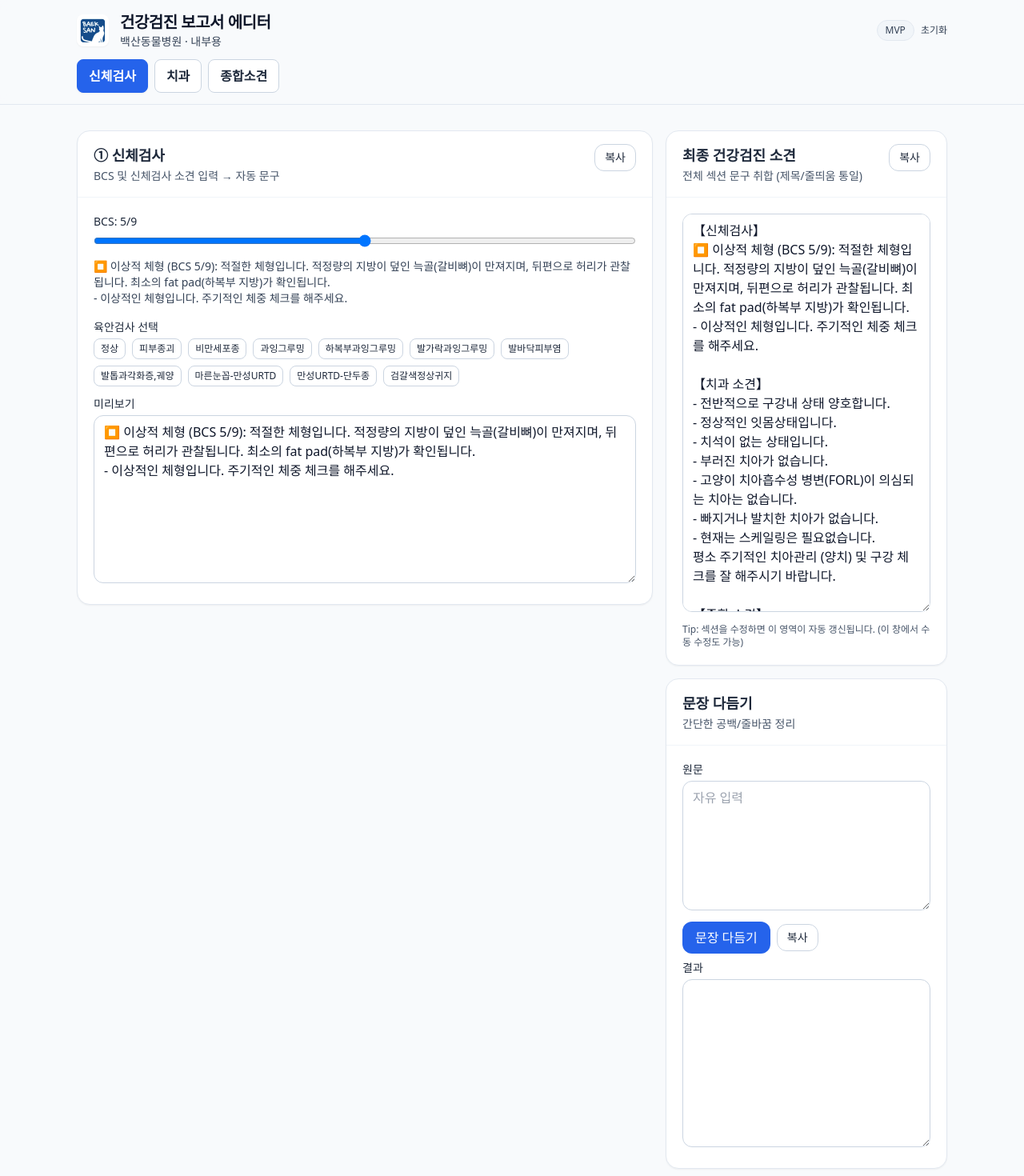
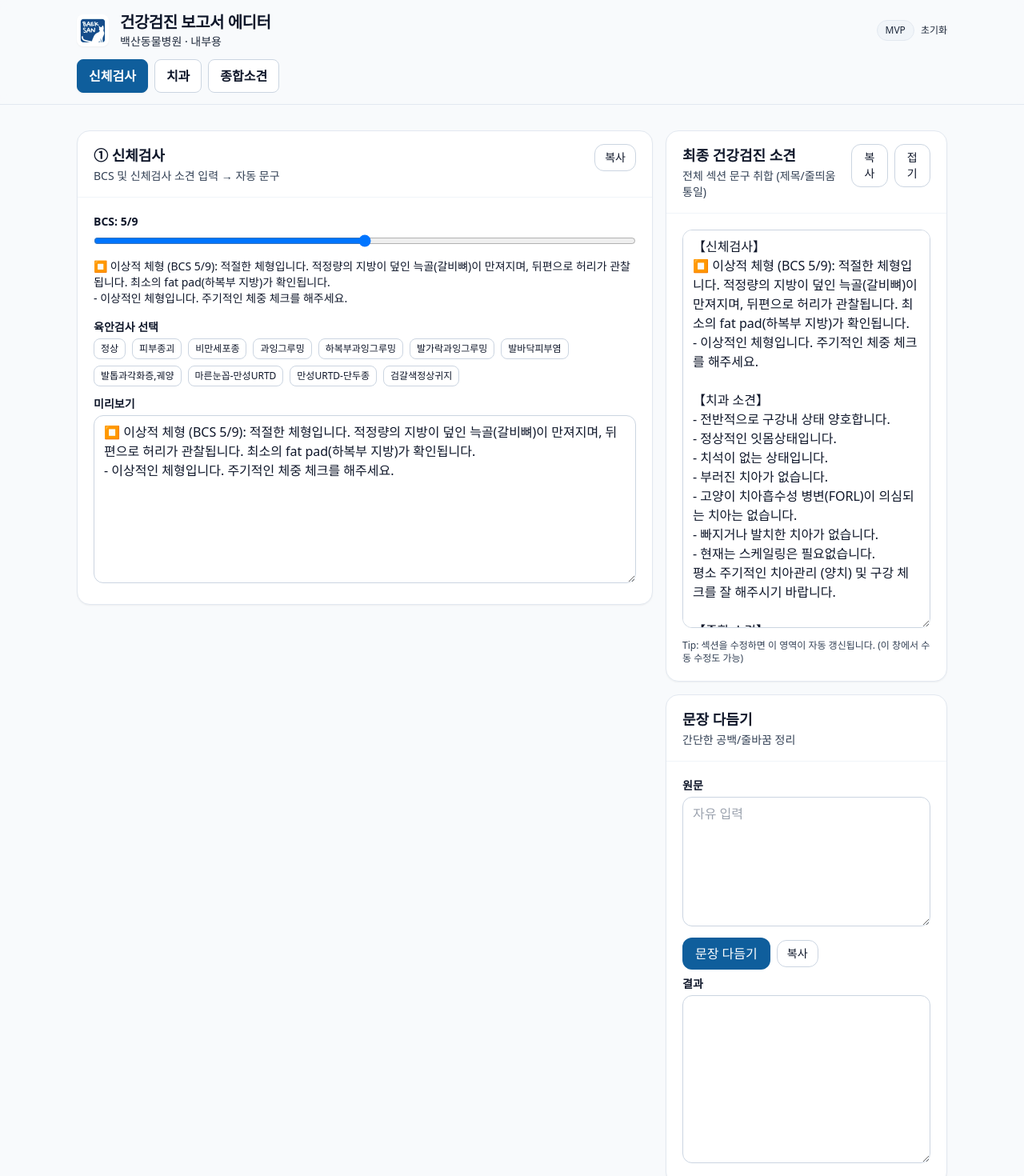
Before and after one commit to hodewdew-creator/BS_health_report_editor, a React (Vite) app: page / in a window 1280 px wide. Shown: the top 1470 px of the page at 80% size. Built offline with nearby package versions, Linux system fonts and the light colour scheme.

Commit message:
Update App.jsx

```diff
--- a/src/App.jsx
+++ b/src/App.jsx
@@ -1,12 +1,19 @@
+
 import React, { useEffect, useMemo, useState } from "react";
 import templates from "./data/templates.json";
 
 /**
- * App.jsx — UI Polish v3 + Hover Preview
- * - 더 또렷한 탭/텍스트(blue-600, slate-700)
- * - 최종 소견: 실제 줄바꿈(\n)로 출력, 섹션 제목 통일(【…】)
- * - 태그 호버 프리뷰: 신체검사/종합소견 태그 위에 마우스를 올리면 즉시 미리보기
+ * App.jsx — UI Polish v4
+ * - BRAND color: toned-down hospital blue (#0F5E9C) applied to active tabs/chips
+ * - Overall(종합소견) hover preview moved between tags and addenda (no jumping)
+ * - Addenda textarea rows=3
+ * - Dental preview rows=10
+ * - OutputPanel collapsible
+ * - Darker typography for tag headings/labels
  */
+
+// ===== Brand color (adjust here if 병원 컬러 변경) =====
+const BRAND = { bg: "#0F5E9C", border: "#0F5E9C", text: "#ffffff" };
 
 export default function App() {
   const [tab, setTab] = useState(() => {
@@ -73,9 +80,9 @@ function Card({ title, subtitle, children, right }) {
     <section className="bg-white rounded-2xl shadow-sm border border-slate-200">
       <div className="flex items-start justify-between gap-3 px-5 py-4 border-b border-slate-100">
         <div>
-          <h2 className="text-lg font-semibold text-slate-800">{title}</h2>
+          <h2 className="text-lg font-semibold text-slate-900">{title}</h2>
           {subtitle ? (
-            <p className="text-sm text-slate-600 mt-0.5">{subtitle}</p>
+            <p className="text-sm text-slate-700 mt-0.5">{subtitle}</p>
           ) : null}
         </div>
         <div>{right}</div>
@@ -86,16 +93,16 @@ function Card({ title, subtitle, children, right }) {
 }
 function Field({ label, children, hint }) { return (
   <label className="block">
-    <div className="mb-1 text-sm font-medium text-slate-800">{label}</div>
+    <div className="mb-1 text-sm font-semibold text-slate-900">{label}</div>
     {children}
-    {hint ? <div className="mt-1 text-xs text-slate-600">{hint}</div> : null}
+    {hint ? <div className="mt-1 text-xs text-slate-700">{hint}</div> : null}
   </label>
 ); }
 function TextArea({ value, onChange, rows = 5, placeholder }) { return (
   <textarea className="w-full rounded-xl border border-slate-300 px-3 py-2 focus:outline-none focus:ring-2 focus:ring-blue-500/40 focus:border-blue-500 resize-y text-slate-900" rows={rows} value={value} onChange={(e)=> onChange(e.target.value)} placeholder={placeholder} />
 ); }
 function CopyBtn({ text, label = "복사" }) { return (
-  <button onClick={async ()=>{ try { await navigator.clipboard.writeText(text || ""); } catch {} }} className="rounded-xl border border-slate-300 px-3 py-1.5 text-sm hover:bg-slate-50 active:scale-[.99] text-slate-800">{label}</button>
+  <button onClick={async ()=>{ try { await navigator.clipboard.writeText(text || ""); } catch {} }} className="rounded-xl border border-slate-300 px-3 py-1.5 text-sm hover:bg-slate-50 active:scale-[.99] text-slate-900">{label}</button>
 ); }
 
 /*********************************
@@ -116,20 +123,20 @@ function Header({ tab, onTab }) {
               <div className="text-lg md:text-xl font-semibold tracking-tight text-slate-900">
                 건강검진 보고서 에디터
               </div>
-              <div className="text-sm text-slate-700">
+              <div className="text-sm text-slate-800">
                 백산동물병원 · 내부용
               </div>
             </div>
           </div>
 
           <div className="flex items-center gap-2">
-            <span className="inline-flex items-center px-2.5 py-1 rounded-full text-xs bg-slate-100 text-slate-700 border border-slate-200">
+            <span className="inline-flex items-center px-2.5 py-1 rounded-full text-xs bg-slate-100 text-slate-800 border border-slate-200">
               MVP
             </span>
             <a
               href="#"
               onClick={(e)=>{ e.preventDefault(); localStorage.clear(); location.reload(); }}
-              className="text-xs text-slate-700 hover:text-slate-900"
+              className="text-xs text-slate-800 hover:text-slate-900"
               title="모든 데이터(로컬저장) 초기화"
             >
               초기화
@@ -154,9 +161,10 @@ function SegTab({ label, active, onClick }){
       className={
         "px-3.5 py-2 rounded-lg border text-sm md:text-base font-semibold transition " +
         (active
-          ? "bg-blue-600 text-white border-blue-600 shadow-sm"
-          : "bg-white text-slate-800 border-slate-300 hover:bg-slate-50")
+          ? "text-white shadow-sm"
+          : "bg-white text-slate-900 border-slate-300 hover:bg-slate-50")
       }
+      style={active ? { backgroundColor: BRAND.bg, borderColor: BRAND.border } : {}}
     >
       {label}
     </button>
@@ -164,7 +172,7 @@ function SegTab({ label, active, onClick }){
 }
 function Footer(){
   return (
-    <footer className="py-6 text-center text-xs text-slate-600">
+    <footer className="py-6 text-center text-xs text-slate-700">
       <div className="mx-auto max-w-6xl px-4">
         © {new Date().getFullYear()} Vet Report Tools · 로컬에서 동작(데이터: localStorage)
       </div>
@@ -206,104 +214,6 @@ const DEFAULT_DENTAL_OPTS = {
   scaling: ["권장되지 않음", "경미한 권장", "강력한 권장","금일진행완료"],
 };
 
-function _pickDentalDesc(group, value){
-  const table = (DENTAL_DESC[group] || {});
-  if (value in table) return table[value];
-  const v = (value || "").toLowerCase().replace(/\s+/g, "");
-  for (const k of Object.keys(table)){
-    if (k.toLowerCase().replace(/\s+/g, "") === v) return table[k];
-  }
-  return "";
-}
-function getBCSText(bcs){ return DEFAULT_BCS_TEXT[bcs] || DEFAULT_BCS_TEXT[5]; }
-function getDentalOpts(){ return DEFAULT_DENTAL_OPTS; }
-
-/*********************************
- * 1) 신체검사
- *********************************/
-const defaultPhys = { bcs: 5, looks: {} };
-const PHYS_LOOKS = templates.physical.looks.map(r => ({ title: r.title, desc: r.text }));
-
-function makePhysText(p){
-  const NL = String.fromCharCode(10);
-  const base = getBCSText(p.bcs);
-  const chosen = (PHYS_LOOKS || [])
-    .filter(x => (p.looks && p.looks[x.title]))
-    .map(x => x.desc);
-  if (!chosen.length) return base;
-  return [base, "", "<육안검사>", ...chosen].join(NL);
-}
-
-function PhysicalExamCard(){
-  const [phys, setPhys] = useState(loadLS(key.phys, defaultPhys));
-  const [hover, setHover] = useState(""); // 호버 프리뷰
-  const text = useMemo(()=> makePhysText(phys), [phys]);
-  useEffect(()=> { saveLS(key.phys, phys); emitChange(); }, [phys]);
-
-  return (
-    <Card title="① 신체검사" subtitle="BCS 및 신체검사 소견 입력 → 자동 문구" right={<CopyBtn text={text} />}>
-      <Field label={`BCS: ${phys.bcs}/9`}>
-        <input
-          type="range"
-          min={1}
-          max={9}
-          value={phys.bcs}
-          onChange={(e)=> setPhys({ ...phys, bcs: Number(e.target.value) })}
-          className="w-full"
-        />
-        <div className="mt-2 text-sm text-slate-700 whitespace-pre-wrap">
-          {getBCSText(phys.bcs)}
-        </div>
-      </Field>
-
-      <div className="mt-4">
-        <div className="mb-1 text-sm font-medium text-slate-800">육안검사 선택</div>
-        <div className="flex flex-wrap gap-2">
-          {PHYS_LOOKS.map((opt) => {
-            const on = !!(phys.looks && phys.looks[opt.title]);
-            return (
-              <button
-                key={opt.title}
-                onMouseEnter={()=> setHover(opt.desc)}
-                onMouseLeave={()=> setHover("")}
-                onClick={() => {
-                  const next = { ...(phys.looks || {}) };
-                  next[opt.title] = !on;
-                  setPhys({ ...phys, looks: next });
-                }}
-                className={
-                  "px-2 py-1 text-xs rounded-lg border active:scale-[.98] " +
-                  (on
-                    ? "bg-blue-600 text-white border-blue-600"
-                    : "bg-white text-slate-800 border-slate-300 hover:bg-slate-50")
-                }
-                title={opt.desc}
-              >
-                {opt.title}
-              </button>
-            );
-          })}
-        </div>
-        {/* 호버 프리뷰 */}
-        {hover && (
-          <div className="mt-3 rounded-xl border border-blue-200 bg-blue-50 text-blue-900 text-sm p-3 whitespace-pre-wrap">
-            {hover}
-          </div>
-        )}
-      </div>
-
-      <div className="mt-3">
-        <Field label="미리보기">
-          <TextArea value={text} onChange={() => {}} rows={8} />
-        </Field>
-      </div>
-    </Card>
-  );
-}
-
-/*********************************
- * 2) 치과 소견
- *********************************/
 const DENTAL_DESC = {
   status: {
     "양호": "- 전반적으로 구강내 상태 양호합니다.",
@@ -360,6 +270,100 @@ const DENTAL_DESC = {
   }
 };
 
+function _pickDentalDesc(group, value){
+  const table = (DENTAL_DESC[group] || {});
+  if (value in table) return table[value];
+  const v = (value || "").toLowerCase().replace(/\s+/g, "");
+  for (const k of Object.keys(table)){
+    if (k.toLowerCase().replace(/\s+/g, "") === v) return table[k];
+  }
+  return "";
+}
+function getBCSText(bcs){ return DEFAULT_BCS_TEXT[bcs] || DEFAULT_BCS_TEXT[5]; }
+function getDentalOpts(){ return DEFAULT_DENTAL_OPTS; }
+
+/*********************************
+ * 1) 신체검사
+ *********************************/
+const defaultPhys = { bcs: 5, looks: {} };
+const PHYS_LOOKS = templates.physical.looks.map(r => ({ title: r.title, desc: r.text }));
+
+function makePhysText(p){
+  const NL = String.fromCharCode(10);
+  const base = getBCSText(p.bcs);
+  const chosen = (PHYS_LOOKS || [])
+    .filter(x => (p.looks && p.looks[x.title]))
+    .map(x => x.desc);
+  if (!chosen.length) return base;
+  return [base, "", "<육안검사>", ...chosen].join(NL);
+}
+
+function PhysicalExamCard(){
+  const [phys, setPhys] = useState(loadLS(key.phys, defaultPhys));
+  const [hover, setHover] = useState(""); // 호버 프리뷰
+  const text = useMemo(()=> makePhysText(phys), [phys]);
+  useEffect(()=> { saveLS(key.phys, phys); emitChange(); }, [phys]);
+
+  return (
+    <Card title="① 신체검사" subtitle="BCS 및 신체검사 소견 입력 → 자동 문구" right={<CopyBtn text={text} />}>
+      <Field label={`BCS: ${phys.bcs}/9`}>
+        <input
+          type="range"
+          min={1}
+          max={9}
+          value={phys.bcs}
+          onChange={(e)=> setPhys({ ...phys, bcs: Number(e.target.value) })}
+          className="w-full"
+        />
+        <div className="mt-2 text-sm text-slate-900 whitespace-pre-wrap">
+          {getBCSText(phys.bcs)}
+        </div>
+      </Field>
+
+      <div className="mt-4">
+        <div className="mb-1 text-sm font-semibold text-slate-900">육안검사 선택</div>
+        <div className="flex flex-wrap gap-2">
+          {PHYS_LOOKS.map((opt) => {
+            const on = !!(phys.looks && phys.looks[opt.title]);
+            return (
+              <button
+                key={opt.title}
+                onMouseEnter={()=> setHover(opt.desc)}
+                onMouseLeave={()=> setHover("")}
+                onClick={() => {
+                  const next = { ...(phys.looks || {}) };
+                  next[opt.title] = !on;
+                  setPhys({ ...phys, looks: next });
+                }}
+                className={"px-2 py-1 text-xs rounded-lg border active:scale-[.98] " + (on ? "text-white" : "bg-white text-slate-900 border-slate-300 hover:bg-slate-50")}
+                style={on ? { backgroundColor: BRAND.bg, borderColor: BRAND.border } : {}}
+                title={opt.desc}
+              >
+                {opt.title}
+              </button>
+            );
+          })}
+        </div>
+        {/* 호버 프리뷰 */}
+        {hover && (
+          <div className="mt-3 rounded-xl border text-sm p-3 whitespace-pre-wrap" style={{ backgroundColor: "#EFF6FF", borderColor: "#BFDBFE", color: "#0B3C7A" }}>
+            {hover}
+          </div>
+        )}
+      </div>
+
+      <div className="mt-3">
+        <Field label="미리보기">
+          <TextArea value={text} onChange={() => {}} rows={8} />
+        </Field>
+      </div>
+    </Card>
+  );
+}
+
+/*********************************
+ * 2) 치과 소견
+ *********************************/
 function makeDentalText(d){
   const lines = [];
   lines.push(_pickDentalDesc("status", d.status));
@@ -436,14 +440,14 @@ function DentalFindingsCard(){
         <Field label="추가 코멘트(끝부분에 추가됩니다.)"><TextArea value={d.note} onChange={(v)=> setD({ ...d, note: v })} rows={3} /></Field>
       </div>
       <div className="mt-3">
-        <Field label="미리보기"><TextArea value={text} onChange={()=>{}} rows={6} /></Field>
+        <Field label="미리보기"><TextArea value={text} onChange={()=>{}} rows={10} /></Field>
       </div>
     </Card>
   );
 }
 
 /*********************************
- * 3) 종합 소견 — 태그 팔레트(검색/그룹/트레이) + Hover Preview
+ * 3) 종합 소견 — 태그 팔레트(검색/그룹/트레이) + Stable Hover Preview
  *********************************/
 
 const OVERALL_TAGS = templates.overall;
@@ -451,8 +455,8 @@ const TAGS = OVERALL_TAGS.map((r, idx) => ({ ...r, _id: idx }));
 
 // 소프트 톤 클래스
 const CHIP = {
-  off: "bg-white text-slate-800 border-slate-300 hover:bg-slate-50",
-  on:  "bg-blue-600 text-white border-blue-600",
+  off: "bg-white text-slate-900 border-slate-300 hover:bg-slate-50",
+  on:  "text-white",
 };
 
 const defaultOverall = {
@@ -463,9 +467,6 @@ const defaultOverall = {
 
 function makeOverallText(o){
   const lines = [];
-
-  // 대분류 기본 설명줄은 전부 제거
-
   // 태그 선택분: [대분류] 헤더 없이, 각 줄 앞 '⏹ '
   const picked = Object.keys(o.tagSel || {}).filter(id => o.tagSel[id]);
   if (picked.length){
@@ -476,17 +477,15 @@ function makeOverallText(o){
       }
     }
   }
-
   // 추가 안내 (있을 때만)
   if (o.addenda?.trim()) lines.push(`추가 안내: ${o.addenda.trim()}`);
-
   return clampBlanks(lines.join("\n"));
 }
 
 function OverallAssessmentCard(){
   const [o, setO] = useState(loadLS(key.overall, defaultOverall));
-  const [q, setQ] = useState(""); // 검색어
-  const [hover, setHover] = useState(""); // 호버 프리뷰
+  const [q, setQ] = useState("");        // 검색어
+  const [hover, setHover] = useState(""); // 호버 프리뷰 텍스트
   const preview = useMemo(()=> makeOverallText(o), [o]);
   useEffect(()=> { saveLS(key.overall, o); emitChange(); }, [o]);
 
@@ -543,7 +542,7 @@ function OverallAssessmentCard(){
         {Object.entries(o.picks).map(([k,v])=> (
           <label key={k} className="flex items-center gap-2 px-3 py-2 rounded-xl border border-slate-300 bg-white hover:bg-slate-50">
             <input type="checkbox" checked={v} onChange={()=> togglePick(k)} />
-            <span className="text-sm text-slate-800">{labelMap[k]}</span>
+            <span className="text-sm font-semibold text-slate-900">{labelMap[k]}</span>
           </label>
         ))}
       </div>
@@ -556,24 +555,17 @@ function OverallAssessmentCard(){
           value={q}
           onChange={(e)=> setQ(e.target.value)}
         />
-        <span className="text-xs text-slate-700">{filtered.length}개</span>
+        <span className="text-xs font-semibold text-slate-900">{filtered.length}개</span>
       </div>
-
-      {/* 호버 프리뷰 */}
-      {hover && (
-        <div className="mt-3 rounded-xl border border-amber-200 bg-amber-50 text-amber-900 text-sm p-3 whitespace-pre-wrap">
-          {hover}
-        </div>
-      )}
 
       {/* 선택된 태그 트레이 */}
       {selectedObjs.length > 0 && (
         <div className="mt-3">
-          <div className="text-xs text-slate-600 mb-1">선택된 태그</div>
+          <div className="text-xs font-semibold text-slate-900 mb-1">선택된 태그</div>
           <div className="flex flex-wrap gap-2">
             {selectedObjs.map(r => (
               <button key={r._id} onClick={()=> removeTag(String(r._id))}
-                className="px-2 py-1 text-xs rounded-lg border bg-slate-100 text-slate-800 border-slate-200 hover:bg-slate-200">
+                className="px-2 py-1 text-xs rounded-lg border bg-slate-100 text-slate-900 border-slate-200 hover:bg-slate-200">
                 {r.tag} <span className="ml-1 opacity-70">✕</span>
               </button>
             ))}
@@ -583,10 +575,10 @@ function OverallAssessmentCard(){
 
       {/* 태그 그룹 */}
       {grouped.length > 0 && (
-        <div className="mt-4 space-y-3">
+        <div className="mt-4 space-y-4">
           {grouped.map(([sub, rows]) => (
             <div key={sub}>
-              <div className="text-[11px] uppercase tracking-wide text-slate-600 mb-1">{sub}</div>
+              <div className="text-[12px] font-semibold tracking-wide text-slate-900 mb-1">{sub}</div>
               <div className="flex flex-wrap gap-2">
                 {rows.map(row => {
                   const picked = !!(o.tagSel && o.tagSel[row._id]);
@@ -596,6 +588,7 @@ function OverallAssessmentCard(){
                       onMouseEnter={()=> setHover(row.text || "")}
                       onMouseLeave={()=> setHover("")}
                       className={`px-2 py-1 text-xs rounded-lg border active:scale-[.98] ${picked ? CHIP.on : CHIP.off}`}
+                      style={picked ? { backgroundColor: BRAND.bg, borderColor: BRAND.border } : {}}
                       title={`${row.cat} · ${row.sub}`}
                       onClick={()=> toggleTag(String(row._id))}
                     >
@@ -609,13 +602,20 @@ function OverallAssessmentCard(){
         </div>
       )}
 
-      {/* 자유 입력 — 추가안내 */}
+      {/* (이곳) 호버 프리뷰 — 태그와 추가안내 사이, 높이 안정화 */}
+      <div className="mt-4 rounded-xl border text-sm p-3 whitespace-pre-wrap transition-all"
+           style={{ minHeight: hover ? "64px" : "0px", backgroundColor: hover ? "#FFF7ED" : "transparent",
+                    borderColor: hover ? "#FED7AA" : "transparent", color: "#7C2D12" }}>
+        {hover}
+      </div>
+
+      {/* 자유 입력 — 추가안내 (높이 1/2) */}
       <div className="mt-3">
         <Field label="추가 안내 문구 (선택)">
           <TextArea
             value={o.addenda}
             onChange={(v)=> setO({ ...o, addenda: v })}
-            rows={6}
+            rows={3}
             placeholder="식이/운동/재검 권장 등"
           />
         </Field>
@@ -656,6 +656,7 @@ function OutputPanel(){
   };
 
   const [txt, setTxt] = useState(compute());
+  const [open, setOpen] = useState(true);
   useEffect(()=>{
     const h=()=> setTxt(compute());
     window.addEventListener('vetreport-change',h);
@@ -664,9 +665,14 @@ function OutputPanel(){
   useEffect(()=> saveLS(key.output, txt), [txt]);
 
   return (
-    <Card title="최종 건강검진 소견" subtitle="전체 섹션 문구 취합 (제목/줄띄움 통일)" right={<CopyBtn text={txt} />}>
-      <TextArea value={txt} onChange={setTxt} rows={20} />
-      <div className="mt-2 text-xs text-slate-600">Tip: 섹션을 수정하면 이 영역이 자동 갱신됩니다. (이 창에서 수동 수정도 가능)</div>
+    <Card
+      title="최종 건강검진 소견"
+      subtitle="전체 섹션 문구 취합 (제목/줄띄움 통일)"
+      right={<div className="flex items-center gap-2"><CopyBtn text={txt} /><button onClick={()=> setOpen(o=>!o)} className="rounded-xl border border-slate-300 px-3 py-1.5 text-sm text-slate-900">{open ? "접기" : "펼치기"}</button></div>}
+    >
+      {open && <TextArea value={txt} onChange={setTxt} rows={20} />}
+      {!open && <div className="text-xs text-slate-700">접힌 상태입니다. “펼치기”를 눌러 내용을 확인하세요.</div>}
+      <div className="mt-2 text-xs text-slate-700">Tip: 섹션을 수정하면 이 영역이 자동 갱신됩니다. (이 창에서 수동 수정도 가능)</div>
     </Card>
   );
 }
@@ -684,7 +690,7 @@ function PolisherPanel(){
     <Card title="문장 다듬기" subtitle="간단한 공백/줄바꿈 정리">
       <Field label="원문"><TextArea value={input} onChange={setInput} rows={6} placeholder="자유 입력" /></Field>
       <div className="mt-2 flex items-center gap-2">
-        <button onClick={()=> setOut(tidy(input))} className="rounded-xl bg-blue-600 text-white px-4 py-2">문장 다듬기</button>
+        <button onClick={()=> setOut(tidy(input))} className="rounded-xl px-4 py-2 text-white" style={{ backgroundColor: BRAND.bg }}>문장 다듬기</button>
         <CopyBtn text={out} />
       </div>
       <div className="mt-2"><Field label="결과"><TextArea value={out} onChange={setOut} rows={8} /></Field></div>
@@ -694,12 +700,12 @@ function PolisherPanel(){
 function AboutPanel(){
   return (
     <Card title="도움말" subtitle="설계 목표 & 사용 팁">
-      <ul className="list-disc pl-5 space-y-1 text-sm text-slate-700">
+      <ul className="list-disc pl-5 space-y-1 text-sm text-slate-900">
         <li>상단 탭 대비를 높여 가독성을 개선했습니다.</li>
-        <li>우측 결과 패널은 스크롤해도 고정되어 항상 복사 가능해요.</li>
-        <li>종합소견 태그에 마우스를 올리면 하이라이트 프리뷰가 즉시 뜹니다.</li>
+        <li>종합소견 프리뷰는 태그 아래·추가안내 위에 고정되어 레이아웃이 흔들리지 않습니다.</li>
+        <li>우측 결과 패널은 접기/펼치기가 가능해 집중이 쉬워요.</li>
       </ul>
-      <div className="mt-3 text-sm text-slate-600">
+      <div className="mt-3 text-sm text-slate-800">
         <b>다음 단계 제안</b>
         <ol className="list-decimal pl-5 mt-1 space-y-1">
           <li>태그 즐겨찾기(상위 노출)</li>
```
